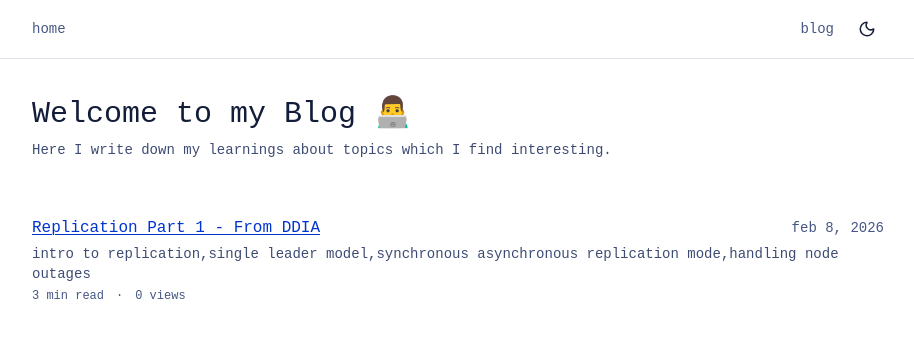
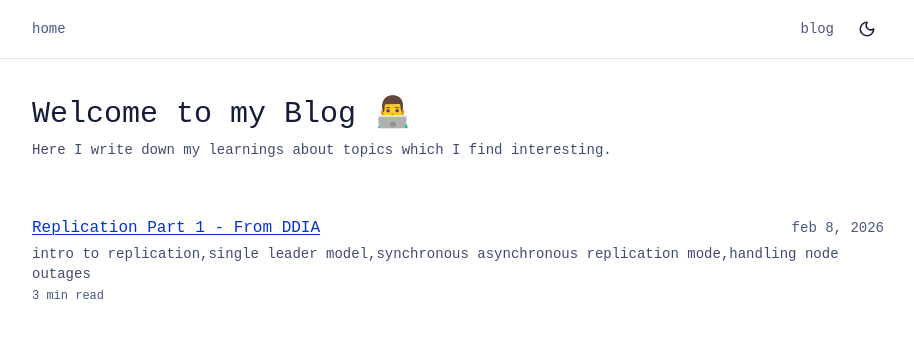
Before and after one commit to infuman69/portfolio, a Next.js app: page /blog in a window 1280 px wide. Shown: the top 338 px of the page, without its empty margins (182-1096 px from the left). Built offline with nearby package versions, Linux system fonts and the light colour scheme; no server answers.

Commit message:
feat: replication blog image

```diff
--- a/app/blog/[slug]/page.tsx
+++ b/app/blog/[slug]/page.tsx
@@ -50,7 +50,6 @@ export default async function BlogPostPage({
   const { slug } = await params;
   const post = getPostBySlug(slug);
   if (!post) notFound();
-
   const formattedDate = new Date(post.date)
     .toLocaleDateString("en-US", {
       year: "numeric",
--- a/app/blog/page.tsx
+++ b/app/blog/page.tsx
@@ -1,7 +1,6 @@
 import { Metadata } from "next";
 import Link from "next/link";
 import { getAllPosts } from "@/app/lib/blog";
-import { getPostViews } from "@/app/lib/analytics";
 
 export const metadata: Metadata = {
   title: "Blog",
@@ -10,17 +9,6 @@ export const metadata: Metadata = {
 
 export default async function BlogPage() {
   const posts = getAllPosts();
-
-  const viewCounts = await Promise.all(
-    posts.map(async (post) => ({
-      slug: post.slug,
-      views: await getPostViews(post.slug),
-    }))
-  );
-
-  const viewsMap = Object.fromEntries(
-    viewCounts.map((v) => [v.slug, v.views])
-  );
 
   return (
     <div className="min-h-screen bg-[hsl(var(--background))] text-[hsl(var(--foreground))]">
@@ -46,13 +34,7 @@ export default async function BlogPage() {
                 </span>
               </div>
               <p className="blog-post-description">{post.description}</p>
-              <div className="flex items-center gap-3">
-                <p className="blog-post-readtime">{post.readTime} min read</p>
-                <span className="blog-post-readtime">·</span>
-                <p className="blog-post-readtime">
-                  {viewsMap[post.slug]?.toLocaleString() ?? 0} views
-                </p>
-              </div>
+              <p className="blog-post-readtime">{post.readTime} min read</p>
             </div>
           ))}
         </div>
--- a/app/lib/analytics.ts
+++ b/app/lib/analytics.ts
@@ -18,6 +18,7 @@ export async function getPostViews(slug: string): Promise<number> {
     }
 
     const data: SimpleAnalyticsResponse = await response.json();
+    console.log(data)
     return data.pageviews ?? 0;
   } catch {
     return 0;
```
